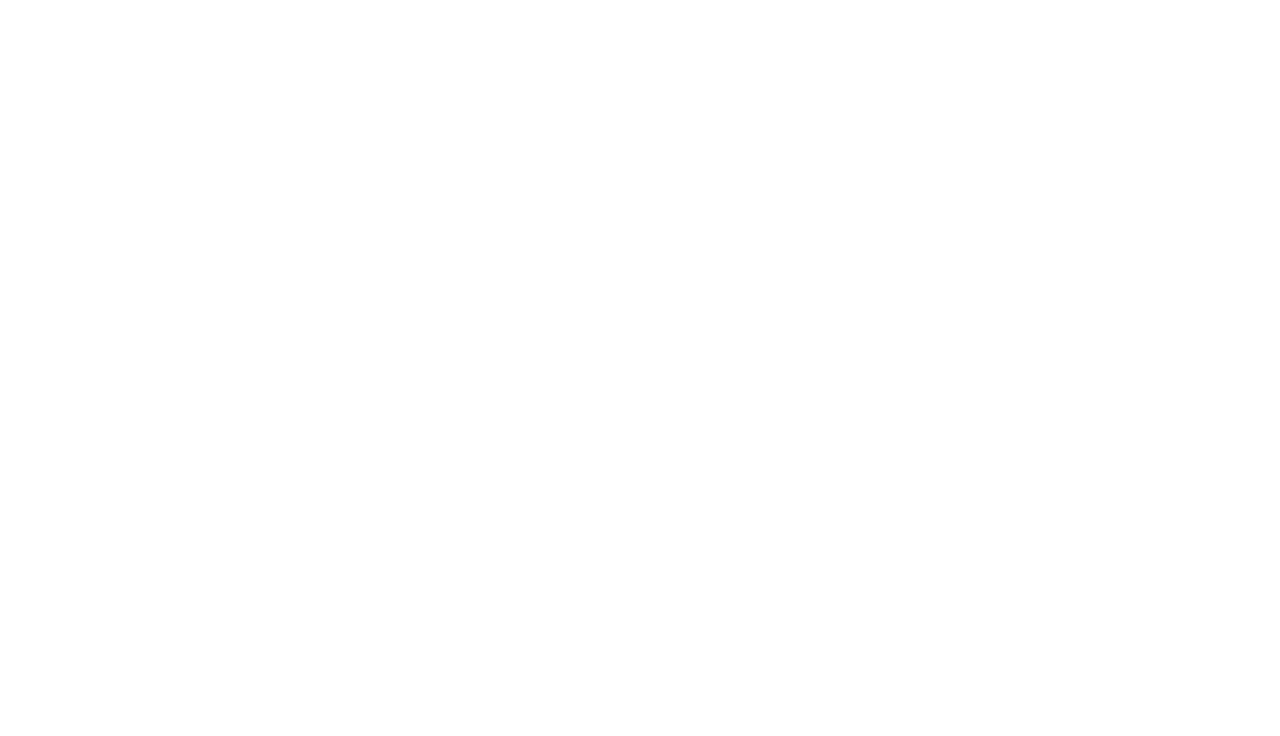
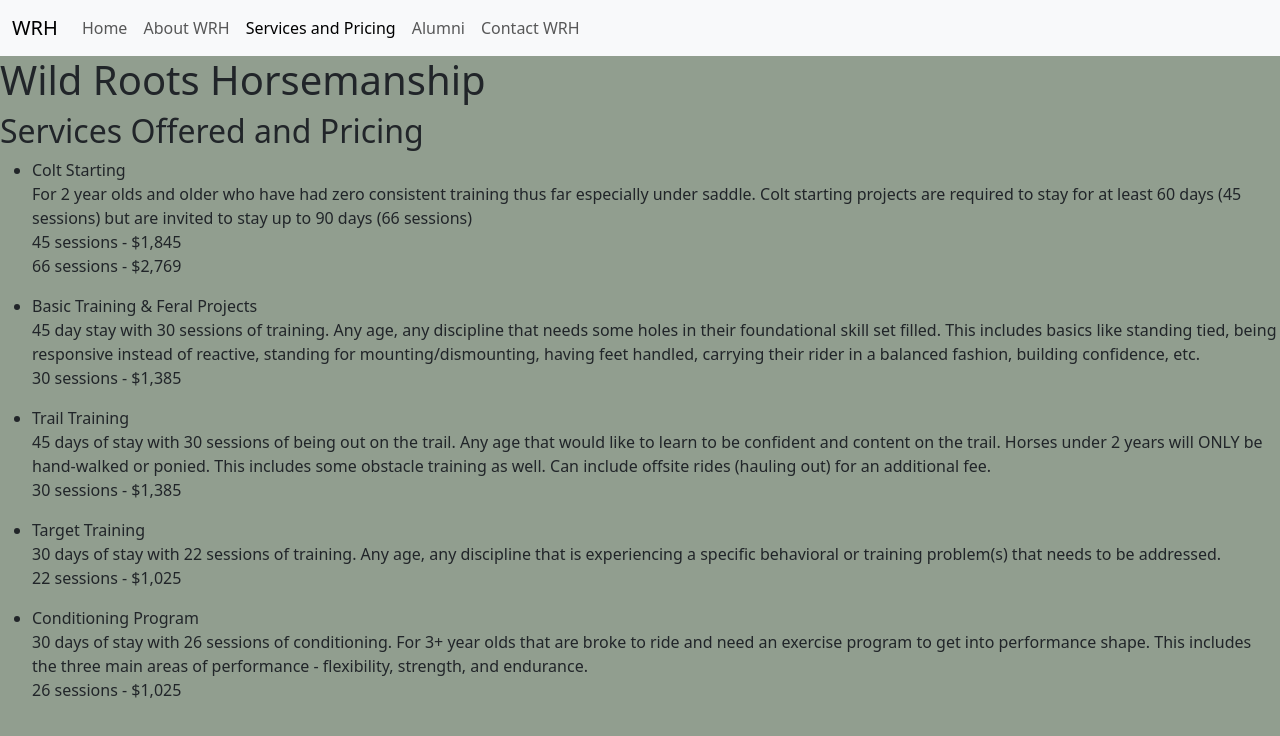
Before and after one commit to kdshepard89/WRH, a plain HTML site: page services.html in a window 1280 px wide. Drawn offline with nearby package versions, Linux system fonts and the light colour scheme.

Commit message:
added content to services page, saved background color, fixed page links

```diff
--- a/about.html
+++ b/about.html
@@ -0,0 +1,72 @@
+<!DOCTYPE html>
+<html lang="en">
+  <head>
+    <meta charset="UTF-8" />
+    <meta http-equiv="X-UA-Compatible" content="IE=edge" />
+    <meta name="viewport" content="width=device-width, initial-scale=1.0" />
+    <link
+      href="https://cdn.jsdelivr.net/npm/bootstrap@5.3.0-alpha1/dist/css/bootstrap.min.css"
+      rel="stylesheet"
+      integrity="sha384-GLhlTQ8iRABdZLl6O3oVMWSktQOp6b7In1Zl3/Jr59b6EGGoI1aFkw7cmDA6j6gD"
+      crossorigin="anonymous"
+    />
+    <script
+      src="https://cdn.jsdelivr.net/npm/bootstrap@5.3.0-alpha1/dist/js/bootstrap.bundle.min.js"
+      integrity="sha384-w76AqPfDkMBDXo30jS1Sgez6pr3x5MlQ1ZAGC+nuZB+EYdgRZgiwxhTBTkF7CXvN"
+      crossorigin="anonymous"
+    ></script>
+    <link rel="preconnect" href="https://fonts.googleapis.com" />
+    <link rel="preconnect" href="https://fonts.gstatic.com" crossorigin />
+    <link
+      href="https://fonts.googleapis.com/css2?family=Roboto+Flex:wght@300;400&family=Roboto:wght@300;400&display=swap"
+      rel="stylesheet"
+    />
+    <meta
+      name="description"
+      content="Wild Roots Horsemanship website. Offers colt starting, foundation work, trail training, endurance training, horsemanship skills."
+    />
+    <link rel="stylesheet" href="src/style.css" />
+    <title>Wild Roots Horsemanship</title>
+  </head>
+  <body>
+    <nav class="navbar navbar-expand-lg bg-body-tertiary">
+      <div class="container-fluid">
+        <a class="navbar-brand">WRH</a>
+        <button
+          class="navbar-toggler"
+          type="button"
+          data-bs-toggle="collapse"
+          data-bs-target="#navbarNav"
+          aria-controls="navbarNav"
+          aria-expanded="false"
+          aria-label="Toggle navigation"
+        >
+          <span class="navbar-toggler-icon"></span>
+        </button>
+        <div class="collapse navbar-collapse" id="navbarNav">
+          <ul class="navbar-nav">
+            <li class="nav-item">
+              <a class="nav-link" aria-current="page" href="/">Home</a>
+            </li>
+            <li class="nav-item">
+              <a class="nav-link active" href="/about.html">About WRH</a>
+            </li>
+            <li class="nav-item">
+              <a class="nav-link" href="/services.html">Services and Pricing</a>
+            </li>
+            <li class="nav-item">
+              <a class="nav-link" href="/alumni.html">Alumni</a>
+            </li>
+            <li class="nav-item">
+              <a class="nav-link" href="contact.html">Contact WRH</a>
+            </li>
+          </ul>
+        </div>
+      </div>
+    </nav>
+    <header>
+      <h1>Wild Roots Horsemanship</h1>
+      <h2></h2>
+    </header>
+  </body>
+</html>
--- a/services.html
+++ b/services.html
@@ -0,0 +1,124 @@
+<!DOCTYPE html>
+<html lang="en">
+  <head>
+    <meta charset="UTF-8" />
+    <meta http-equiv="X-UA-Compatible" content="IE=edge" />
+    <meta name="viewport" content="width=device-width, initial-scale=1.0" />
+    <link
+      href="https://cdn.jsdelivr.net/npm/bootstrap@5.3.0-alpha1/dist/css/bootstrap.min.css"
+      rel="stylesheet"
+      integrity="sha384-GLhlTQ8iRABdZLl6O3oVMWSktQOp6b7In1Zl3/Jr59b6EGGoI1aFkw7cmDA6j6gD"
+      crossorigin="anonymous"
+    />
+    <script
+      src="https://cdn.jsdelivr.net/npm/bootstrap@5.3.0-alpha1/dist/js/bootstrap.bundle.min.js"
+      integrity="sha384-w76AqPfDkMBDXo30jS1Sgez6pr3x5MlQ1ZAGC+nuZB+EYdgRZgiwxhTBTkF7CXvN"
+      crossorigin="anonymous"
+    ></script>
+    <link rel="preconnect" href="https://fonts.googleapis.com" />
+    <link rel="preconnect" href="https://fonts.gstatic.com" crossorigin />
+    <link
+      href="https://fonts.googleapis.com/css2?family=Roboto+Flex:wght@300;400&family=Roboto:wght@300;400&display=swap"
+      rel="stylesheet"
+    />
+    <meta
+      name="description"
+      content="Wild Roots Horsemanship website. Offers colt starting, foundation work, trail training, endurance training, horsemanship skills."
+    />
+    <link rel="stylesheet" href="src/style.css" />
+    <title>Wild Roots Horsemanship Services</title>
+  </head>
+  <body>
+    <nav class="navbar navbar-expand-lg bg-body-tertiary">
+      <div class="container-fluid">
+        <a class="navbar-brand">WRH</a>
+        <button
+          class="navbar-toggler"
+          type="button"
+          data-bs-toggle="collapse"
+          data-bs-target="#navbarNav"
+          aria-controls="navbarNav"
+          aria-expanded="false"
+          aria-label="Toggle navigation"
+        >
+          <span class="navbar-toggler-icon"></span>
+        </button>
+        <div class="collapse navbar-collapse" id="navbarNav">
+          <ul class="navbar-nav">
+            <li class="nav-item">
+              <a class="nav-link" aria-current="page" href="/">Home</a>
+            </li>
+            <li class="nav-item">
+              <a class="nav-link" href="/about.html">About WRH</a>
+            </li>
+            <li class="nav-item">
+              <a class="nav-link active" href="/services.html"
+                >Services and Pricing</a
+              >
+            </li>
+            <li class="nav-item">
+              <a class="nav-link" href="/alumni.html">Alumni</a>
+            </li>
+            <li class="nav-item">
+              <a class="nav-link" href="contact.html">Contact WRH</a>
+            </li>
+          </ul>
+        </div>
+      </div>
+    </nav>
+    <header>
+      <h1>Wild Roots Horsemanship</h1>
+      <h2>Services Offered and Pricing</h2>
+    </header>
+    <ul>
+      <li>Colt Starting</li>
+      <p>
+        For 2 year olds and older who have had zero consistent training thus far
+        especially under saddle. Colt starting projects are required to stay for
+        at least 60 days (45 sessions) but are invited to stay up to 90 days (66
+        sessions)
+        <br />
+        45 sessions - $1,845
+        <br />
+        66 sessions - $2,769
+      </p>
+      <li>Basic Training & Feral Projects</li>
+      <p>
+        45 day stay with 30 sessions of training. Any age, any discipline that
+        needs some holes in their foundational skill set filled. This includes
+        basics like standing tied, being responsive instead of reactive,
+        standing for mounting/dismounting, having feet handled, carrying their
+        rider in a balanced fashion, building confidence, etc.
+        <br />
+        30 sessions - $1,385
+      </p>
+      <li>Trail Training</li>
+      <p>
+        45 days of stay with 30 sessions of being out on the trail. Any age that
+        would like to learn to be confident and content on the trail. Horses
+        under 2 years will ONLY be hand-walked or ponied. This includes some
+        obstacle training as well. Can include offsite rides (hauling out) for
+        an additional fee.
+        <br />
+        30 sessions - $1,385
+      </p>
+      <li>Target Training</li>
+      <p>
+        30 days of stay with 22 sessions of training. Any age, any discipline
+        that is experiencing a specific behavioral or training problem(s) that
+        needs to be addressed.
+        <br />
+        22 sessions - $1,025
+      </p>
+      <li>Conditioning Program</li>
+      <p>
+        30 days of stay with 26 sessions of conditioning. For 3+ year olds that
+        are broke to ride and need an exercise program to get into performance
+        shape. This includes the three main areas of performance - flexibility,
+        strength, and endurance.
+        <br />
+        26 sessions - $1,025
+      </p>
+    </ul>
+  </body>
+</html>
--- a/src/style.css
+++ b/src/style.css
@@ -0,0 +1,3 @@
+body {
+  background: #919e8f;
+}
```
Also changed, not shown: alumni.html (+72 -0 lines), contact.html (+72 -0 lines), index.html (+7 -3 lines).
